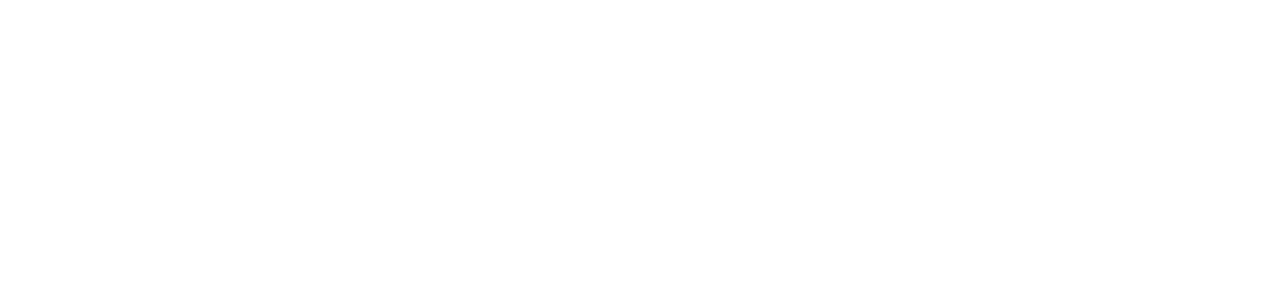
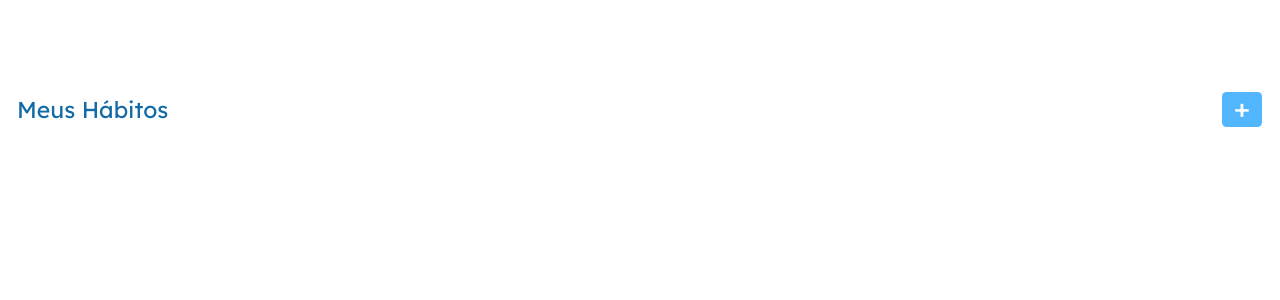
Before and after one commit to brenobreves/TrackIt_Front-End, a React (Vite) app: page /habitos in a window 1280 px wide. Before the commit this address had no page. Shown: the top 300 px of the page. Built offline with nearby package versions, Linux system fonts and the light colour scheme.

Commit message:
Página de histórico finalizada, falta terminar /habitos e /hoje para então implementar o botão hoje circular e finalizar o projeto base.

```diff
--- a/src/App.jsx
+++ b/src/App.jsx
@@ -3,6 +3,8 @@ import styled from 'styled-components';
 import LoginPage from './components/LoginPage';
 import CadPage from './components/CadPage';
 import HojePage from './components/HojePage';
+import HistPage from './components/HistPage';
+import HabitPage from './components/HabitPage';
 import React from 'react';
 import { AuthContext } from './providers/Auth';
 import { BrowserRouter, Routes, Route } from 'react-router-dom';
@@ -23,9 +25,11 @@ function App() {
         <BrowserRouter>
         {showHeader && <Header/>}
           <Routes>
-            <Route path='/' element={<LoginPage/>}/>
+            <Route path='/' element={<LoginPage setShowHeader={setShowHeader}/>}/>
             <Route path='/cadastro' element={<CadPage/>}/>
             <Route path='/hoje' element={<HojePage setShowHeader={setShowHeader}/>}/>
+            <Route path='/historico' element={<HistPage/>}/>
+            <Route path='/habitos' element={<HabitPage/>}/>
           </Routes>
         </BrowserRouter>
       </AuthContext.Provider>
--- a/src/components/CadPage.jsx
+++ b/src/components/CadPage.jsx
@@ -35,7 +35,7 @@ function CadPage(){
                     <input data-test="password-input" disabled={postin} type='password' placeholder='senha' required onChange={ (e) => setUser({...user ,password: e.target.value})} ></input>
                     <input data-test="user-name-input" disabled={postin} type='text' placeholder='nome' required onChange={ (e) => setUser({...user ,name: e.target.value})}></input>
                     <input data-test="user-image-input" disabled={postin} type='text' placeholder='foto' required onChange={ (e) => setUser({...user ,image: e.target.value})}></input>
-                    <SCEntrarButton data-test="signup-btn" disabled={postin} type='submit'>
+                    <SCEntrarButton postin={postin} data-test="signup-btn" disabled={postin} type='submit'>
                         {postin ? <BeatLoader color='#FFFFFF'/> : 'Cadastrar'}
                     </SCEntrarButton>
                 </SCForm>
@@ -75,6 +75,7 @@ const SCEntrarButton = styled.button`
     line-height: 26px;
     text-align: center;
     margin-bottom:25px;
+    opacity:${(props) => props.postin ? '0.5' : '1'}
 `;
 const SCLinkCadastro = styled.span`
     font-size: 13.976px;
--- /dev/null
+++ b/src/components/HabitPage.jsx
@@ -0,0 +1,69 @@
+import styled from 'styled-components';
+
+function HabitPage(){
+
+    function addHabit(){
+        alert("addHabit");
+    }
+
+    return(
+        <SCHabitPage>
+            <SCHeadlineBox>
+                <SCHeadline>Meus Hábitos</SCHeadline>
+                <SCAddHabitButton onClick={addHabit}>+</SCAddHabitButton>
+            </SCHeadlineBox>
+
+        </SCHabitPage>
+    )
+}
+
+export default HabitPage;
+
+const SCAddHabitButton = styled.button`
+  width: 40px;
+  height: 35px;
+  background: #52B6FF;
+  border-radius: 4.63636px;
+  font-family: 'Lexend Deca';
+  font-style: normal;
+  font-weight: 400;
+  color: #FFFFFF;
+  display:flex;
+  justify-content:center;
+  align-items:center;
+  border:none;
+  text-align:center;
+  font-size: 27px;
+  line-height:16px;
+  padding-bottom:5px;
+`;
+
+const SCHeadline = styled.p`
+  font-family: 'Lexend Deca';
+  font-style: normal;
+  font-weight: 400;
+  font-size: 22.976px;
+  line-height: 29px;
+  color: #126BA5;
+`;
+
+const SCHeadlineBox = styled.div`
+  width:100%;
+  height:35px;
+  display:flex;
+  align-items:center;
+  justify-content:space-between;
+  margin-bottom:20px;
+`;
+
+const SCHabitPage = styled.div`
+  width:100%;
+  height:100%;
+  margin-top: 92px;
+  margin-bottom: 100px;
+  padding-left:17px;
+  padding-right:18px;
+  box-sizing:border-box;
+  display:flex;
+  flex-direction:column;
+`;
--- a/src/components/Header.jsx
+++ b/src/components/Header.jsx
@@ -2,18 +2,54 @@ import styled from 'styled-components';
 import Logo from './assets/logo-mini.svg';
 import React, { useContext } from 'react';
 import { AuthContext } from '../providers/Auth';
+import { Link } from 'react-router-dom';
 
 function Header(){
     const {user, setUser} = useContext(AuthContext);
     return(
-        <SCHeader data-test="header">
+        <>
+            <SCHeader data-test="header">
                 <img src={Logo} />
                 <SCUserImg data-test="avatar" src={user.image}/>
-        </SCHeader>
+            </SCHeader>
+            <SCMenuBox>
+                <SCMenuLink to='/habitos'>
+                    <span>Hábitos</span>
+                </SCMenuLink>
+                <SCMenuLink to='/hoje'>
+                    <span>Hoje</span>
+                </SCMenuLink>
+                <SCMenuLink to='/historico'>
+                    <span>Histórico</span>
+                </SCMenuLink>
+            </SCMenuBox>
+        </>
     )
 }
 
 export default Header;
+
+const SCMenuLink = styled(Link)`
+    font-family: 'Lexend Deca';
+	font-style: normal;
+	font-weight: 400;
+    text-decoration: none;
+    font-size: 17.976px;
+    line-height: 22px;
+    color:#52B6FF;
+`;
+
+const SCMenuBox = styled.div`
+    position:fixed;
+    bottom:0;
+    width:100%;
+    height:70px;
+    box-sizing:border-box;
+    display:flex;
+    justify-content:space-evenly;
+    align-items:center;
+
+`;
 
 const SCHeader = styled.div`
     position:fixed;
--- /dev/null
+++ b/src/components/HistPage.jsx
@@ -0,0 +1,40 @@
+import styled from 'styled-components';
+
+function HistPage(){
+    return(
+        <SCHistPage>
+            <SCHeadline>Histórico</SCHeadline>
+            <SCDesc>Em breve você poderá ver o histórico<br></br>dos seus hábitos aqui!</SCDesc>
+        </SCHistPage>
+    )
+}
+
+export default HistPage;
+
+const SCDesc = styled.p`
+    font-family: 'Lexend Deca';
+    font-style: normal;
+    font-weight: 400;
+    font-size: 17.976px;
+    line-height: 22px;
+    color: #666666;
+`;
+const SCHeadline = styled.p`
+    padding-left:2px;
+    font-family: 'Lexend Deca';
+    font-style: normal;
+    font-weight: 400;
+    font-size: 22.976px;
+    line-height: 29px;
+    color: #126BA5;
+`;
+
+const SCHistPage = styled.div`
+  width:100%;
+  height:100%;
+  display:flex;
+  flex-direction:column;
+  margin-top:98px;
+  gap:17px;
+  padding-left:15px;
+`;
--- a/src/components/HojePage.jsx
+++ b/src/components/HojePage.jsx
@@ -14,7 +14,6 @@ function HojePage({setShowHeader}){
 
     return(
         <>
-            <Header/>
         </>
     )
 }
--- a/src/components/LoginPage.jsx
+++ b/src/components/LoginPage.jsx
@@ -6,7 +6,7 @@ import { Link, useNavigate } from 'react-router-dom';
 import axios from 'axios';
 import { BeatLoader } from 'react-spinners';
 
-function LoginPage(){
+function LoginPage({setShowHeader}){
     const {user, setUser} = useContext(AuthContext);
     console.log(user);
     const [postin, setPostin] = useState(false);
@@ -28,6 +28,7 @@ function LoginPage(){
             console.log(user);
             setPostin(false);
             navigate('/hoje');
+            setShowHeader(true);
 
         });
     }
@@ -37,7 +38,7 @@ function LoginPage(){
                 <SCForm onSubmit={Login}>
                     <input data-test="email-input" disabled={postin} type='text' placeholder='email' required onChange={ (e) => setUser({...user ,email: e.target.value})}></input>
                     <input data-test="password-input" disabled={postin} type='password' placeholder='senha' required onChange={ (e) => setUser({...user ,password: e.target.value})} ></input>
-                    <SCEntrarButton data-test="login-btn" disabled={postin} type='submit'>
+                    <SCEntrarButton postin={postin} data-test="login-btn" disabled={postin} type='submit'>
                         {postin ? <BeatLoader color='#FFFFFF'/> : 'Entrar'}
                     </SCEntrarButton>
                 </SCForm>
@@ -77,6 +78,7 @@ const SCEntrarButton = styled.button`
     line-height: 26px;
     text-align: center;
     margin-bottom:25px;
+    opacity:${(props) => props.postin ? '0.5' : '1'}
 `;
 const SCLinkCadastro = styled.span`
     font-size: 13.976px;
```
